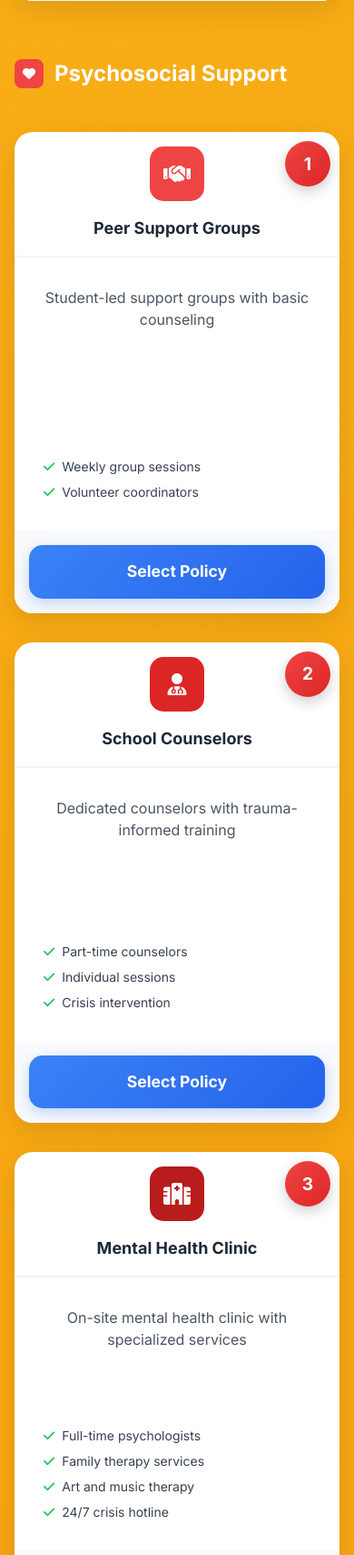
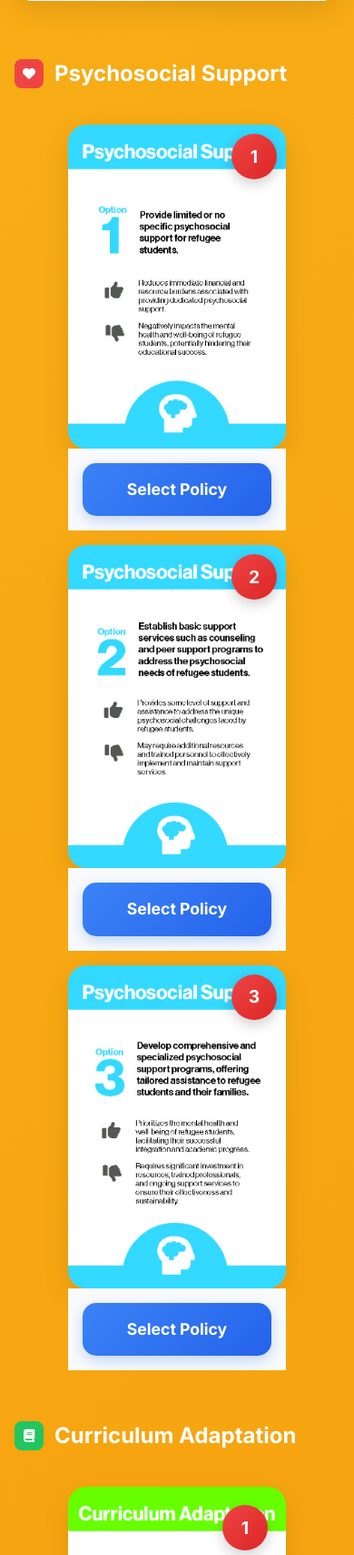
Before and after one commit to kobowood1/AIChallengeGame, a Flask app: page /card-selection in a window 390 px wide. Shown: the part 4791-6500 px from the top of the page at 91% size. Run offline with Flask 3, Linux system fonts and the light colour scheme; the visitor is signed in with stand-in values (Sample User, id 1); some libraries are stand-ins or nearby versions.

Commit message:
Expand policy options to include critical mental health initiatives
Adds psychosocial support cards with responsive styling and image assets.

Replit-Commit-Author: Agent
Replit-Commit-Session-Id: 86e28700-3938-4fe7-b7b2-daf0a8a3307c
Replit-Commit-Screenshot-Url: https://storage.googleapis.com/screenshot-production-us-central1/b66fccd3-3b48-4c0e-84c7-865c8f56605e/ae82d325-1866-4a85-af5f-5cd95773a920.jpg

```diff
--- a/templates/card_selection.html
+++ b/templates/card_selection.html
@@ -23,7 +23,8 @@
 
     .policy-card.language-card,
     .policy-card.curriculum-card,
-    .policy-card.teacher-training-card {
+    .policy-card.teacher-training-card,
+    .policy-card.psychosocial-card {
         background: transparent;
         border-radius: 0;
         box-shadow: none;
@@ -199,7 +200,8 @@
 
     .language-card img,
     .curriculum-card img,
-    .teacher-training-card img {
+    .teacher-training-card img,
+    .psychosocial-card img {
         width: 240px;
         height: auto;
         max-width: 240px;
@@ -237,7 +239,8 @@
 
     .language-card .card-footer button:hover,
     .curriculum-card .card-footer button:hover,
-    .teacher-training-card .card-footer button:hover {
+    .teacher-training-card .card-footer button:hover,
+    .psychosocial-card .card-footer button:hover {
         background: #f8fafc;
         transform: translateY(-2px);
     }
@@ -476,92 +479,26 @@
                         </div>
                         Psychosocial Support
                     </h2>
-                    <div class="card-deck">
-                        <div class="policy-card" data-policy="psychosocial_support" data-option="1" data-cost="1">
+                    <div class="image-card-container">
+                        <div class="policy-card psychosocial-card" data-policy="psychosocial_support" data-option="1" data-cost="1">
                             <div class="cost-badge">1</div>
-                            <div class="card-header">
-                                <div class="policy-icon bg-red-500">
-                                    <i class="fas fa-handshake"></i>
-                                </div>
-                                <h3 class="text-lg font-bold text-center text-gray-800">Peer Support Groups</h3>
-                            </div>
-                            <div class="card-body">
-                                <p class="text-gray-600 text-center mb-4">Student-led support groups with basic counseling</p>
-                                <div class="space-y-2">
-                                    <div class="flex items-center text-sm text-gray-700">
-                                        <i class="fas fa-check text-green-500 mr-2"></i>
-                                        Weekly group sessions
-                                    </div>
-                                    <div class="flex items-center text-sm text-gray-700">
-                                        <i class="fas fa-check text-green-500 mr-2"></i>
-                                        Volunteer coordinators
-                                    </div>
-                                </div>
-                            </div>
+                            <img src="{{ url_for('static', filename='psychosocial_option1.jpg') }}?v={{ range(1000, 9999) | random }}" alt="Psychosocial Support Option 1">
                             <div class="card-footer">
                                 <button class="play-button w-full">Select Policy</button>
                             </div>
                         </div>
 
-                        <div class="policy-card" data-policy="psychosocial_support" data-option="2" data-cost="2">
+                        <div class="policy-card psychosocial-card" data-policy="psychosocial_support" data-option="2" data-cost="2">
                             <div class="cost-badge">2</div>
-                            <div class="card-header">
-                                <div class="policy-icon bg-red-600">
-                                    <i class="fas fa-user-md"></i>
-                                </div>
-                                <h3 class="text-lg font-bold text-center text-gray-800">School Counselors</h3>
-                            </div>
-                            <div class="card-body">
-                                <p class="text-gray-600 text-center mb-4">Dedicated counselors with trauma-informed training</p>
-                                <div class="space-y-2">
-                                    <div class="flex items-center text-sm text-gray-700">
-                                        <i class="fas fa-check text-green-500 mr-2"></i>
-                                        Part-time counselors
-                                    </div>
-                                    <div class="flex items-center text-sm text-gray-700">
-                                        <i class="fas fa-check text-green-500 mr-2"></i>
-                                        Individual sessions
-                                    </div>
-                                    <div class="flex items-center text-sm text-gray-700">
-                                        <i class="fas fa-check text-green-500 mr-2"></i>
-                                        Crisis intervention
-                                    </div>
-                                </div>
-                            </div>
+                            <img src="{{ url_for('static', filename='psychosocial_option2.jpg') }}?v={{ range(1000, 9999) | random }}" alt="Psychosocial Support Option 2">
                             <div class="card-footer">
                                 <button class="play-button w-full">Select Policy</button>
                             </div>
                         </div>
 
-                        <div class="policy-card" data-policy="psychosocial_support" data-option="3" data-cost="3">
+                        <div class="policy-card psychosocial-card" data-policy="psychosocial_support" data-option="3" data-cost="3">
                             <div class="cost-badge">3</div>
-                            <div class="card-header">
-                                <div class="policy-icon bg-red-700">
-                                    <i class="fas fa-hospital"></i>
-                                </div>
-                                <h3 class="text-lg font-bold text-center text-gray-800">Mental Health Clinic</h3>
-                            </div>
-                            <div class="card-body">
-                                <p class="text-gray-600 text-center mb-4">On-site mental health clinic with specialized services</p>
-                                <div class="space-y-2">
-                                    <div class="flex items-center text-sm text-gray-700">
-                                        <i class="fas fa-check text-green-500 mr-2"></i>
-                                        Full-time psychologists
-                                    </div>
-                                    <div class="flex items-center text-sm text-gray-700">
-                                        <i class="fas fa-check text-green-500 mr-2"></i>
-                                        Family therapy services
-                                    </div>
-                                    <div class="flex items-center text-sm text-gray-700">
-                                        <i class="fas fa-check text-green-500 mr-2"></i>
-                                        Art and music therapy
-                                    </div>
-                                    <div class="flex items-center text-sm text-gray-700">
-                                        <i class="fas fa-check text-green-500 mr-2"></i>
-                                        24/7 crisis hotline
-                                    </div>
-                                </div>
-                            </div>
+                            <img src="{{ url_for('static', filename='psychosocial_option3.jpg') }}?v={{ range(1000, 9999) | random }}" alt="Psychosocial Support Option 3">
                             <div class="card-footer">
                                 <button class="play-button w-full">Select Policy</button>
                             </div>
```
Also changed, not shown: replit.md (+4 -4 lines), attached_assets/psychosocialOption1_1750467969468.jpg (added), attached_assets/psychosocialOption3_1750467969469.jpg (added), attached_assets/pyschosocialOption2_1750467969469.jpg (added), static/psychosocial_option1.jpg (added), static/psychosocial_option2.jpg (added), static/psychosocial_option3.jpg (added).
